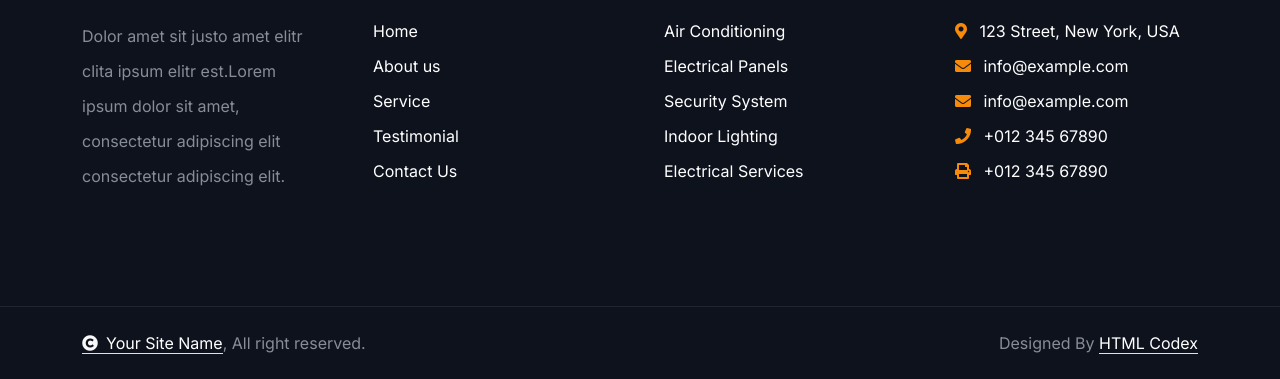
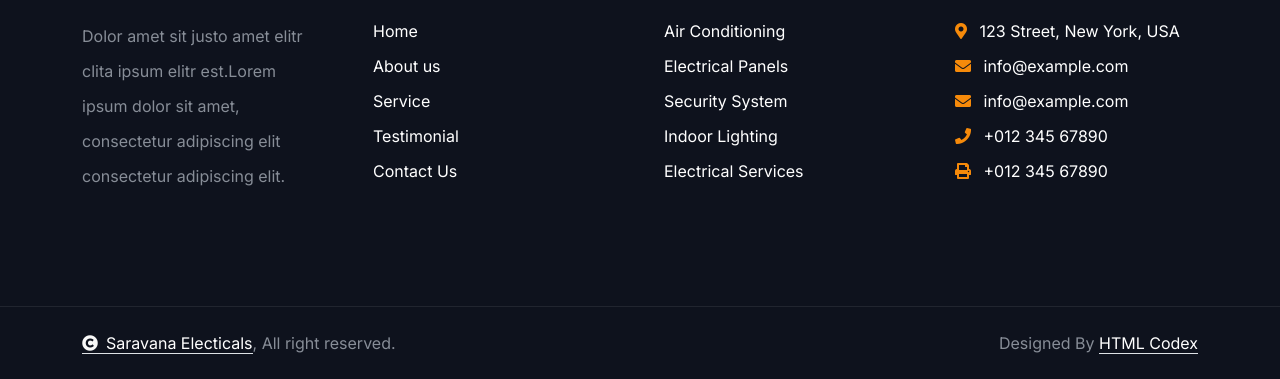
Before and after one commit to Ramesh-Prabal/test, a plain HTML site: page contact.html in a window 1280 px wide. Shown: the part 2055-2434 px from the top of the page. Drawn offline with nearby package versions, Linux system fonts and the light colour scheme; a web font is replaced by a local one.

Commit message:
contact html file updated

```diff
--- a/contact.html
+++ b/contact.html
@@ -340,7 +340,7 @@
             <div class="container">
                 <div class="row g-4 align-items-center">
                     <div class="col-md-6 text-center text-md-start mb-md-0">
-                        <span class="text-body"><a href="#" class="border-bottom text-white"><i class="fas fa-copyright text-light me-2"></i>Your Site Name</a>, All right reserved.</span>
+                        <span class="text-body"><a href="#" class="border-bottom text-white"><i class="fas fa-copyright text-light me-2"></i>Saravana Electicals</a>, All right reserved.</span>
                     </div>
                     <div class="col-md-6 text-center text-md-end text-body">
                         <!--/*** This template is free as long as you keep the below author’s credit link/attribution link/backlink. ***/-->
```
